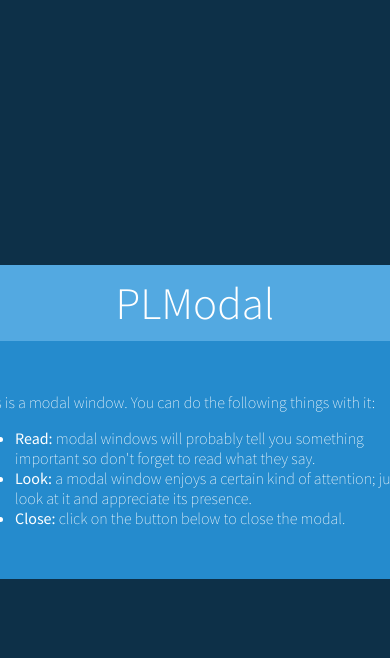
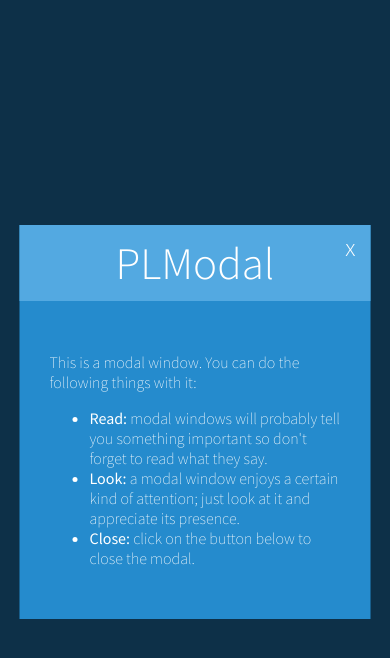
Before and after one commit to Iasingk/pl-modal, a website: page index.html in a window 390 px wide. Both pictures are taken after a click on the button "Open modal". Drawn offline with Linux system fonts and the light colour scheme.

Commit message:
Add meta viewport and media query rule.

```diff
--- a/index.html
+++ b/index.html
@@ -1,7 +1,10 @@
 <!DOCTYPE html>
 <html lang="en">
     <head>
-        <meta charset="utf-8">
+        <meta charset="UTF-8">
+        <meta http-equiv="X-UA-Compatible" content="IE=edge">
+        <meta name="viewport" content="width=device-width, initial-scale=1">
+
         <title>PL Modal</title>
 
         <!-- Include PLModal styles -->
--- a/styles/styles.css
+++ b/styles/styles.css
@@ -596,3 +596,13 @@ body.modal-open {
     font-size: 16px;
     padding: 35px 30px;
 }
+
+
+@media (max-width: 767px) {
+
+    .pl-modal {
+        max-width: 500px;
+        width: 90%;
+    }
+
+}
```
